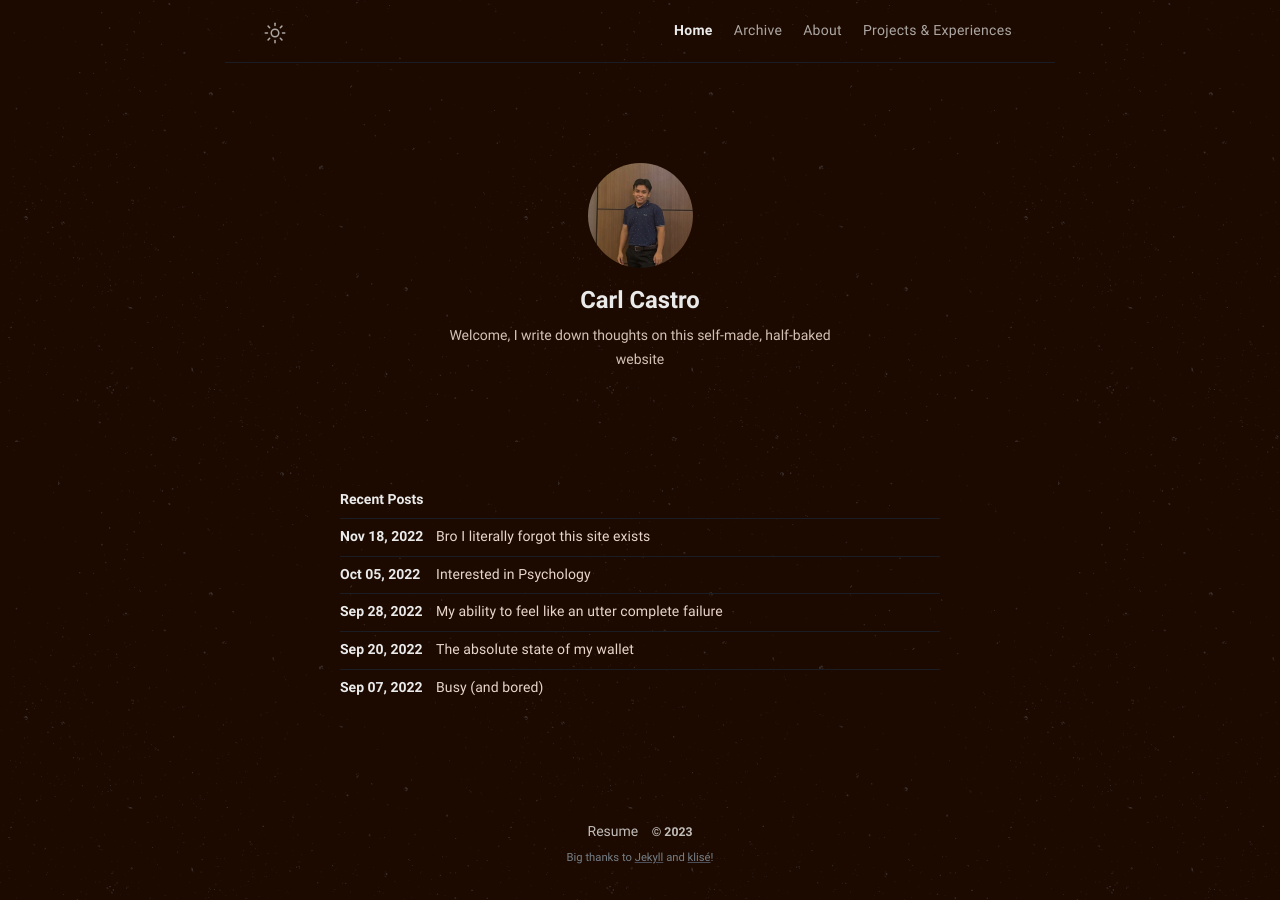
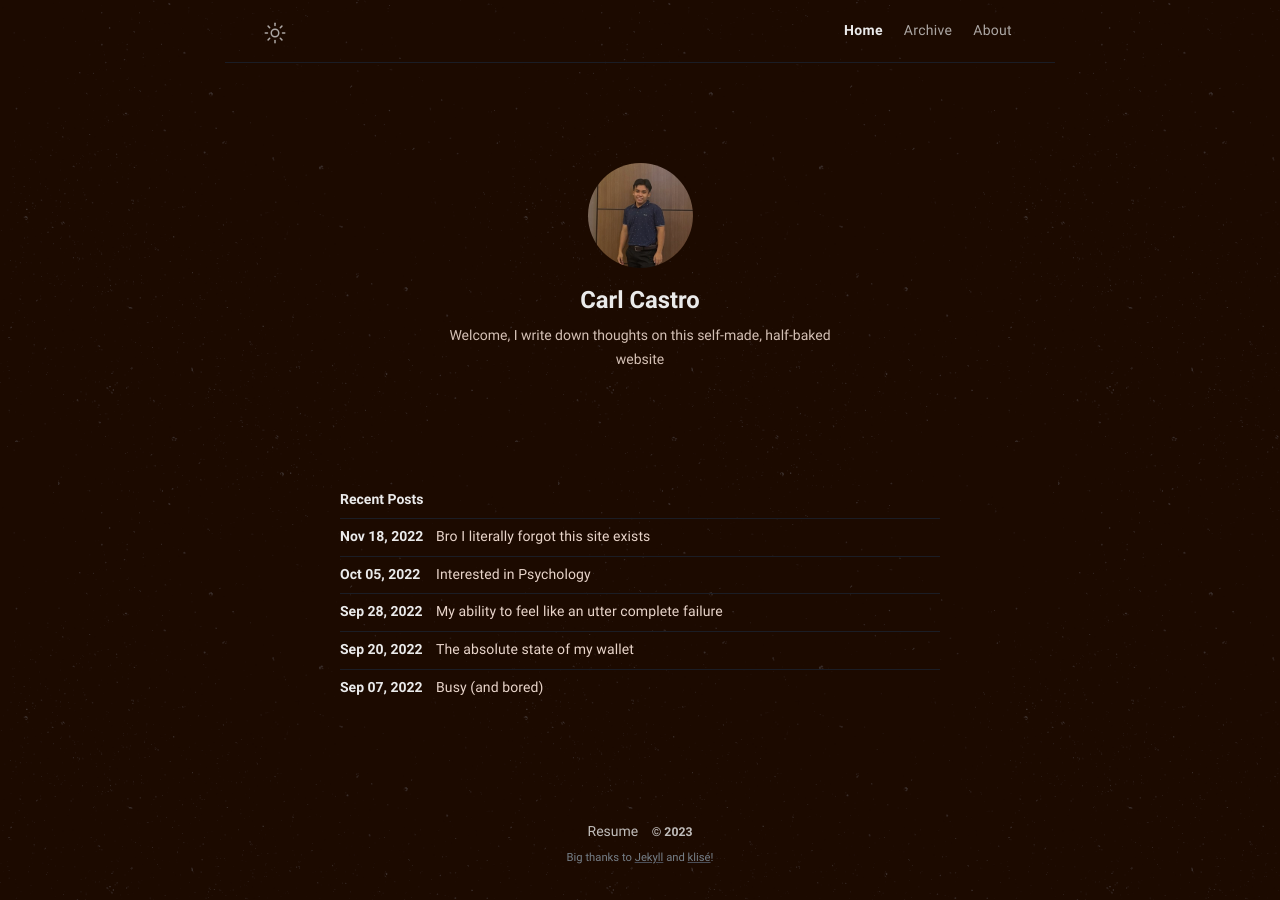
Before and after one commit to philippines69/carlcastroarchives, a Jekyll site: the page built from index.md, in a window 1280 px wide. Built offline with Jekyll 4.4.1, drawn with Linux system fonts in a browser that asks for light colours.

Commit message:
Update menus.yml
removed projects and experiences in navbar menu; webpage still exists, copy paste this to return

- title: Projects & Experiences
  url: /projects-experiences/
  external: false

```diff
--- a/_data/menus.yml
+++ b/_data/menus.yml
@@ -10,10 +10,6 @@
   url: /about/
   external: false # set true if you using external link, see below
 
-- title: Projects & Experiences
-  url: /projects-experiences/
-  external: false
-
 
 # Example:
 # - title: github
```
